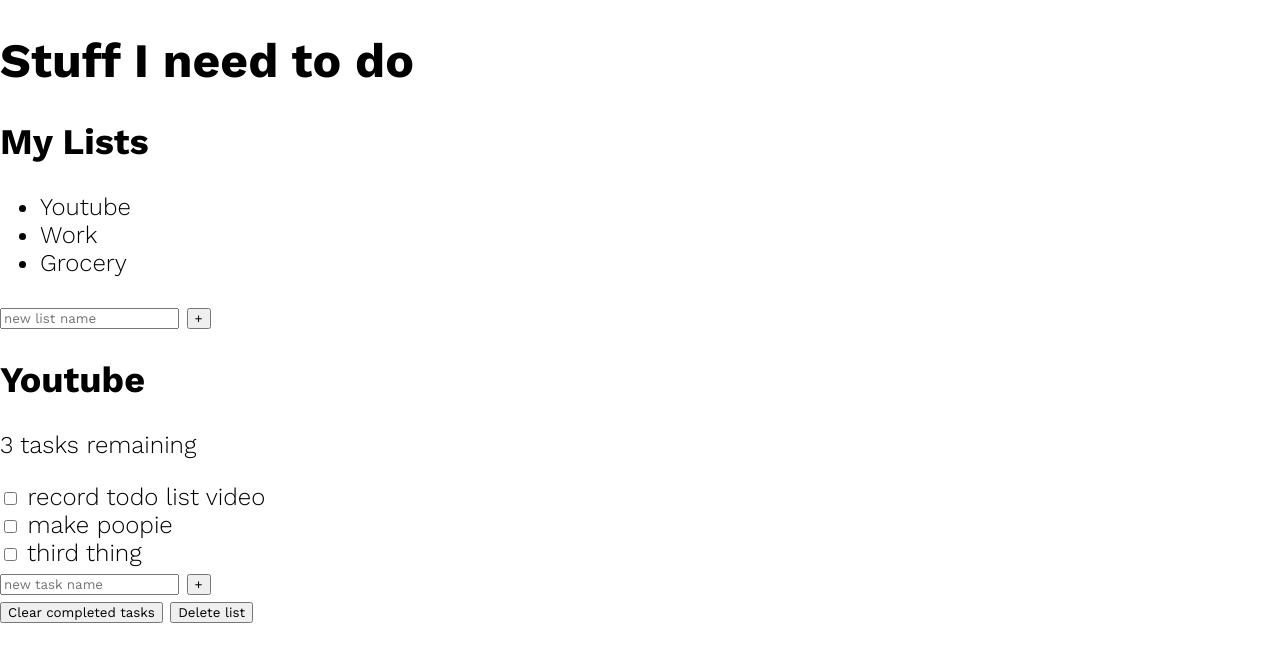
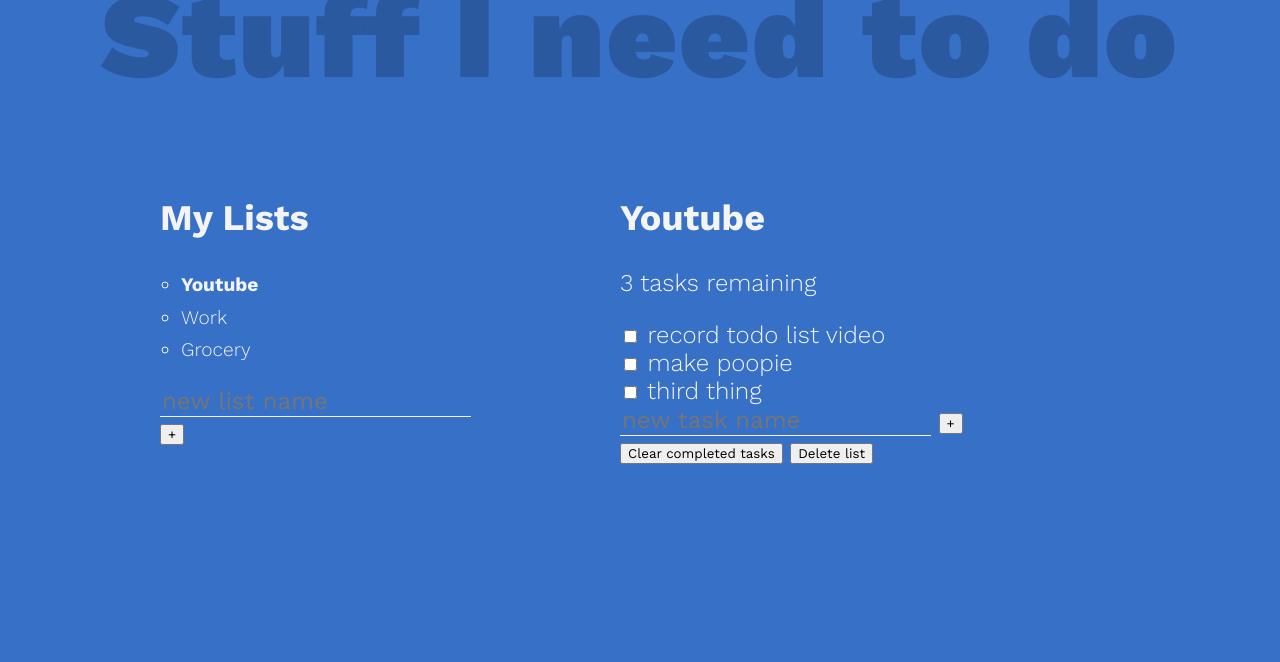
Before and after one commit to Ryan-Keller/thetodo, a plain HTML site: page index.html in a window 1280 px wide. Drawn offline with nearby package versions, Linux system fonts and the light colour scheme.

Commit message:
learning new css tricks

```diff
--- a/index.html
+++ b/index.html
@@ -9,7 +9,7 @@
     <link rel="stylesheet" href="styles.css">
 </head>
 <body>
-    <h1 class="tiltle">Stuff I need to do</h1>
+    <h1 class="title">Stuff I need to do</h1>
 
     <div class="all-tasks">
         <h2 class="task-list-title">My Lists</h2>
@@ -18,19 +18,18 @@
             <li>Work</li>
             <li>Grocery</li>
         </ul>
-
+        <div class="list-creator">
             <form action="">
                 <input
                     type="text"
                     class="new list"
                     placeholder="new list name"
                     aria-label="new list name"
-
                 />
-            <button class="btn-list"
+                <button class="btn list"
                 aria-label="create new list">+</button>
-
             </form>
+        </div>
     </div>
 
     <div class="todo-list">
--- a/styles.css
+++ b/styles.css
@@ -1,8 +1,8 @@
 :root{
-    --clr-primary: rbg(54,112,199);
+    --clr-primary: rgb(54,112,199);
     --clr-light: #f4f4f4;
     --clr-dark: #333;
-    --clr-warning: rbg(99,36,36)
+    --clr-warning: rgb(99,36,36)
 }
 
 *,
@@ -17,4 +17,62 @@ body{
     font-family: "Work Sans", sans-serif;
     font-weight: 300;
     font-size: 1.5rem;
+    background-color: var(--clr-primary);
+    color: var(--clr-light);
+
+    display: grid;
+    grid:
+        "header header header header header" auto
+        "...... lists ...... active ......." auto /
+        1fr minmax(100px, 300px) 1fr minmax(250px, 500px) 1fr;
 }
+
+.title{
+    grid-area: header;
+    text-align: center;
+    font-size: calc(7vw + 2rem);
+    font-weight: 900;
+    color: rgba(0, 0, 0, .2);
+    letter-spacing: 2px;
+    margin: -0.3em 0 0.5em;
+}
+
+.all-tasks {
+    grid-area: lists;
+
+
+}
+
+.task-list{
+    font-size: 1.2rem;
+    line-height: 1.7;
+    list-style: circle;
+    padding-left: 1.1em;
+}
+
+.new {
+    background: transparent;
+    border: 0;
+    color: inherit;
+    border-bottom: 1px solid currentColor;
+    font-size: inherit;
+    outline: none;
+
+    transition: border-bottom 150ms ease-in;
+}
+
+.new:focus{
+    border-bottom-width: 3px;
+}
+
+.new:focus::placeholder{
+    opacity: 0.2;
+}
+
+.active-list{
+    font-weight: 700;
+}
+
+.todo-list {
+    grid-area: active;
+}
```
Lines whose indentation alone changed are shown as unchanged.
